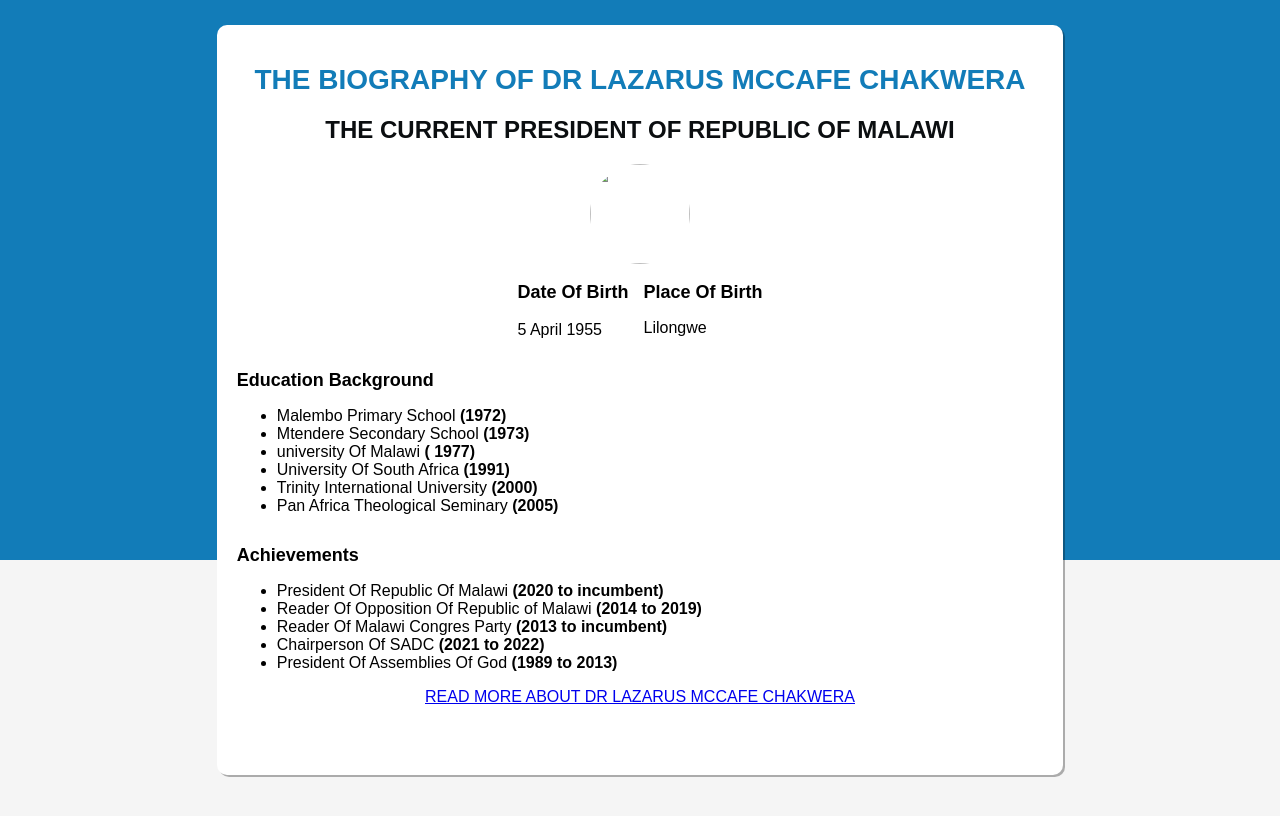
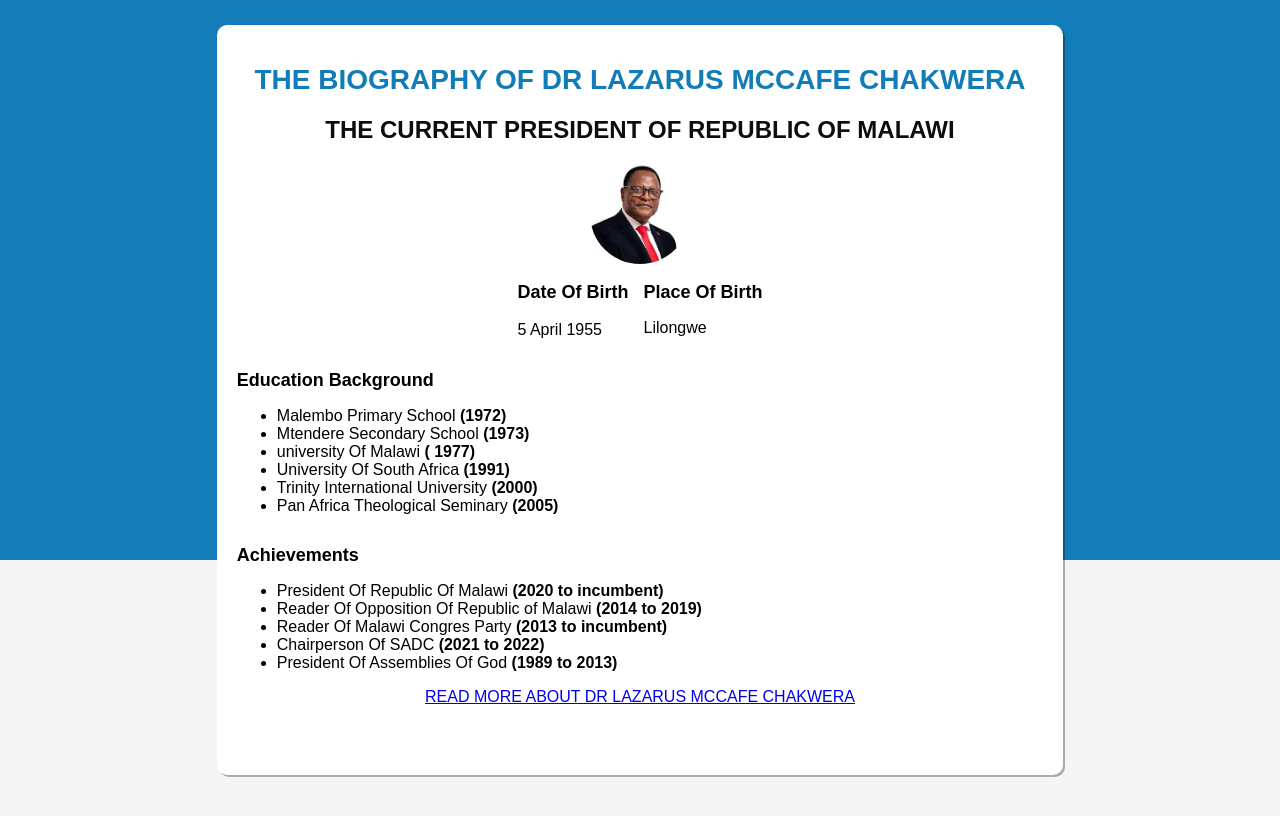
Before and after one commit to willsoko/biography-page-, a plain HTML site: page index.html in a window 1280 px wide. Drawn offline with Linux system fonts and the light colour scheme.

Commit message:
updated image

```diff
--- a/index.html
+++ b/index.html
@@ -13,7 +13,7 @@
       <h2 style=" font-family: gil sans , sans-serif; color: rgb(11, 14, 16); font-family: 20px; text-align: center;">THE CURRENT PRESIDENT OF REPUBLIC OF MALAWI</h3>
     </div>
 
-    <img style=" width: 100px;height: 100px;object-fit: cover; border-radius: 50%;" src="./download (2).jpg">
+    <img style=" width: 100px;height: 100px;object-fit: cover; border-radius: 50%;" src="./assets/download (2).jpg">
 
     <div style="display: flex; gap: 15px;">
     <div style="align-self: baseline;">
```
